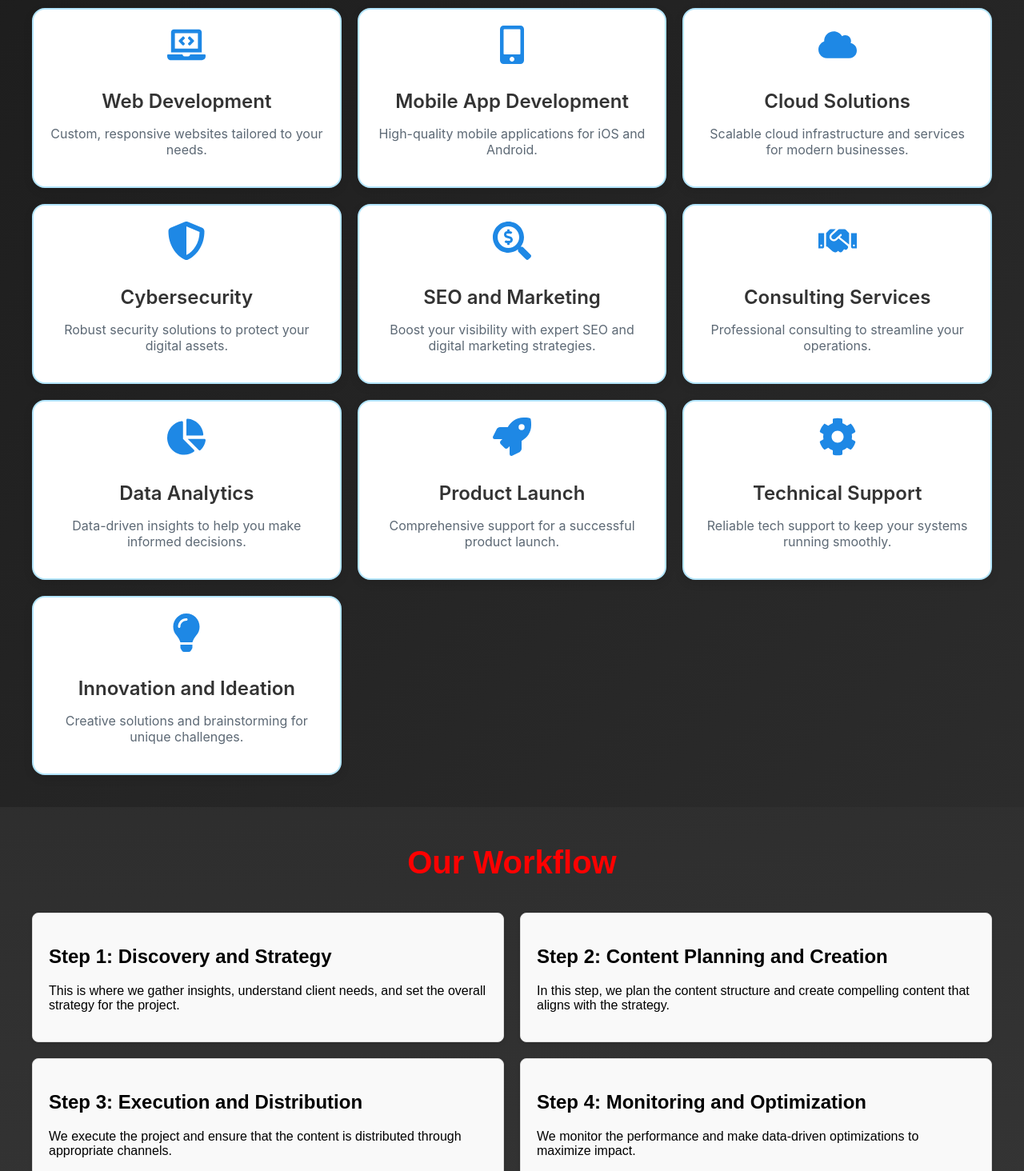
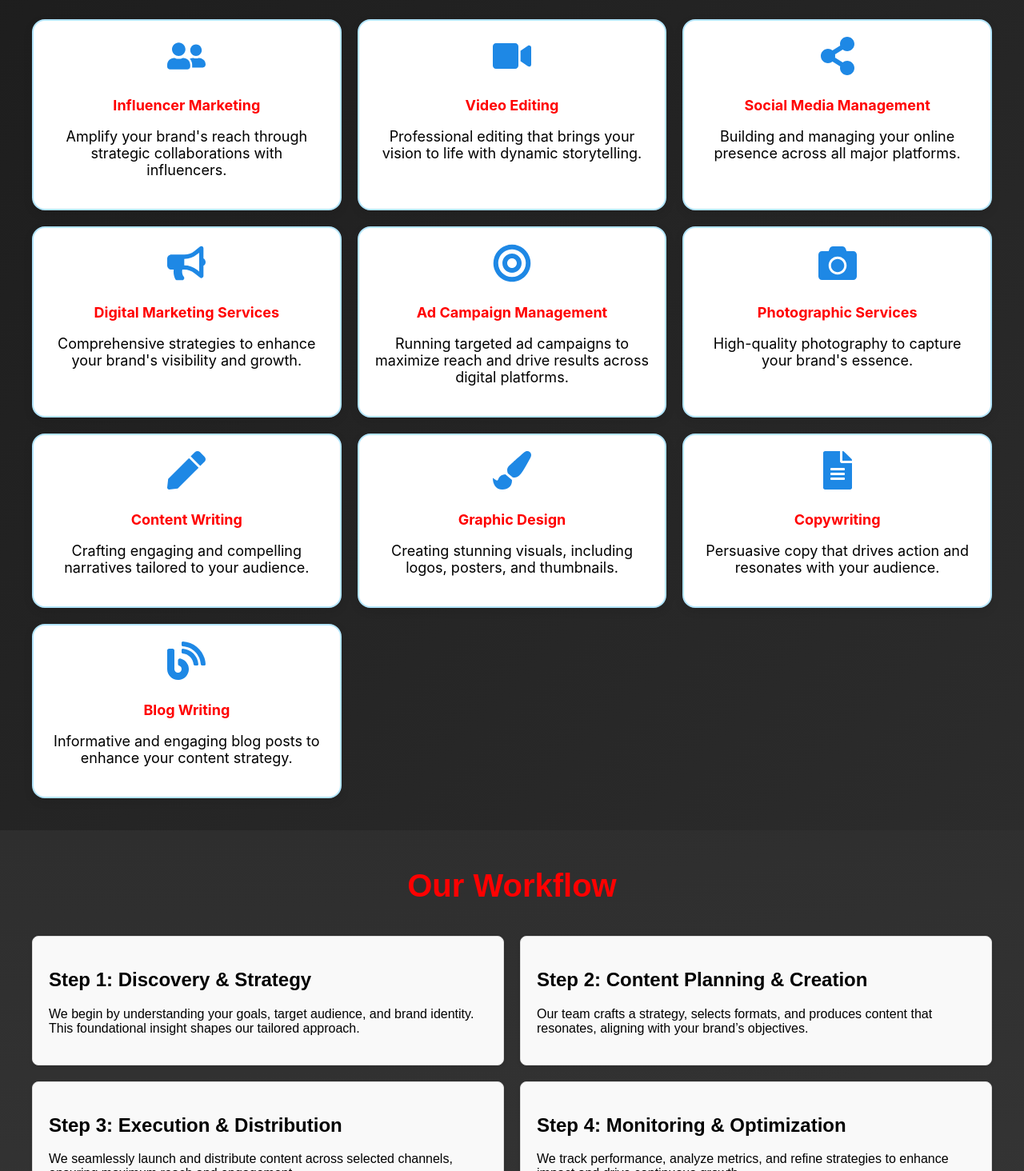
Before and after one commit to PiyushGogo/just-do-it, a React (Create React App) app in the folder just-do-it/: page / in a window 1280 px wide. Shown: the part 5266-6730 px from the top of the page at 80% size. Built offline with nearby package versions, Linux system fonts and the light colour scheme.

Commit message:
workflow page

```diff
--- a/just-do-it/src/pages/HighlightsSection/HighlightsSection.jsx
+++ b/just-do-it/src/pages/HighlightsSection/HighlightsSection.jsx
@@ -53,7 +53,7 @@ const HighlightsSection = () => {
               ></video>
             </div>
             <div className="card-content">
-              <h3 className="highlight-title">{item.title}</h3>
+              <h3 className="card_heading">{item.title}</h3>
               <p className="highlight-description">{item.description}</p>
             </div>
           </div>
--- a/just-do-it/src/pages/Serivces/Services.jsx
+++ b/just-do-it/src/pages/Serivces/Services.jsx
@@ -1,70 +1,77 @@
 import React from "react";
 import "./Services.css"; // Import a CSS file for styling
 import {
-  FaLaptopCode,
-  FaMobileAlt,
-  FaCloud,
-  FaShieldAlt,
-  FaSearchDollar,
-  FaHandshake,
-  FaChartPie,
-  FaRocket,
-  FaCog,
-  FaLightbulb,
+  FaUserFriends,
+  FaVideo,
+  FaShareAlt,
+  FaBullhorn,
+  FaBullseye,
+  FaCamera,
+  FaPen,
+  FaPaintBrush,
+  FaFileAlt,
+  FaBlog,
 } from "react-icons/fa";
 
 const services = [
   {
-    title: "Web Development",
-    icon: <FaLaptopCode />,
-    description: "Custom, responsive websites tailored to your needs.",
+    title: "Influencer Marketing",
+    icon: <FaUserFriends />,
+    description:
+      "Amplify your brand's reach through strategic collaborations with influencers.",
   },
   {
-    title: "Mobile App Development",
-    icon: <FaMobileAlt />,
-    description: "High-quality mobile applications for iOS and Android.",
+    title: "Video Editing",
+    icon: <FaVideo />,
+    description:
+      "Professional editing that brings your vision to life with dynamic storytelling.",
   },
   {
-    title: "Cloud Solutions",
-    icon: <FaCloud />,
+    title: "Social Media Management",
+    icon: <FaShareAlt />,
     description:
-      "Scalable cloud infrastructure and services for modern businesses.",
+      "Building and managing your online presence across all major platforms.",
   },
   {
-    title: "Cybersecurity",
-    icon: <FaShieldAlt />,
-    description: "Robust security solutions to protect your digital assets.",
+    title: "Digital Marketing Services",
+    icon: <FaBullhorn />,
+    description:
+      "Comprehensive strategies to enhance your brand's visibility and growth.",
   },
   {
-    title: "SEO and Marketing",
-    icon: <FaSearchDollar />,
+    title: "Ad Campaign Management",
+    icon: <FaBullseye />,
     description:
-      "Boost your visibility with expert SEO and digital marketing strategies.",
+      "Running targeted ad campaigns to maximize reach and drive results across digital platforms.",
   },
   {
-    title: "Consulting Services",
-    icon: <FaHandshake />,
-    description: "Professional consulting to streamline your operations.",
+    title: "Photographic Services",
+    icon: <FaCamera />,
+    description: "High-quality photography to capture your brand's essence.",
   },
   {
-    title: "Data Analytics",
-    icon: <FaChartPie />,
-    description: "Data-driven insights to help you make informed decisions.",
+    title: "Content Writing",
+    icon: <FaPen />,
+    description:
+      "Crafting engaging and compelling narratives tailored to your audience.",
   },
   {
-    title: "Product Launch",
-    icon: <FaRocket />,
-    description: "Comprehensive support for a successful product launch.",
+    title: "Graphic Design",
+    icon: <FaPaintBrush />,
+    description:
+      "Creating stunning visuals, including logos, posters, and thumbnails.",
   },
   {
-    title: "Technical Support",
-    icon: <FaCog />,
-    description: "Reliable tech support to keep your systems running smoothly.",
+    title: "Copywriting",
+    icon: <FaFileAlt />,
+    description:
+      "Persuasive copy that drives action and resonates with your audience.",
   },
   {
-    title: "Innovation and Ideation",
-    icon: <FaLightbulb />,
-    description: "Creative solutions and brainstorming for unique challenges.",
+    title: "Blog Writing",
+    icon: <FaBlog />,
+    description:
+      "Informative and engaging blog posts to enhance your content strategy.",
   },
 ];
 
@@ -78,8 +85,8 @@ const Services = () => {
         {services.map((service, index) => (
           <div key={index} className="service-card">
             <div className="icon-container">{service.icon}</div>
-            <h2 className="service-title">{service.title}</h2>
-            <p className="service-description">{service.description}</p>
+            <h2 className="card_heading">{service.title}</h2>
+            <p className="card_desc">{service.description}</p>
           </div>
         ))}
       </div>
--- a/just-do-it/src/pages/WorkFlowPage/WorkFlowPage.jsx
+++ b/just-do-it/src/pages/WorkFlowPage/WorkFlowPage.jsx
@@ -1,38 +1,46 @@
 import React from "react";
 import "./WorkFlowPage.css";
+import {
+  FaLightbulb,
+  FaPenFancy,
+  FaRocket,
+  FaChartLine,
+  FaComments,
+} from "react-icons/fa";
 
 const workflowSteps = [
   {
     stepNumber: 1,
-    title: "Discovery and Strategy",
+    title: "Discovery & Strategy",
     description:
-      "This is where we gather insights, understand client needs, and set the overall strategy for the project.",
+      "We begin by understanding your goals, target audience, and brand identity. This foundational insight shapes our tailored approach.",
   },
   {
     stepNumber: 2,
-    title: "Content Planning and Creation",
+    title: "Content Planning & Creation",
     description:
-      "In this step, we plan the content structure and create compelling content that aligns with the strategy.",
+      "Our team crafts a strategy, selects formats, and produces content that resonates, aligning with your brand’s objectives.",
   },
   {
     stepNumber: 3,
-    title: "Execution and Distribution",
+    title: "Execution & Distribution",
     description:
-      "We execute the project and ensure that the content is distributed through appropriate channels.",
+      "We seamlessly launch and distribute content across selected channels, ensuring maximum reach and engagement.",
   },
   {
     stepNumber: 4,
-    title: "Monitoring and Optimization",
+    title: "Monitoring & Optimization",
     description:
-      "We monitor the performance and make data-driven optimizations to maximize impact.",
+      "We track performance, analyze metrics, and refine strategies to enhance impact and drive continuous growth.",
   },
   {
     stepNumber: 5,
-    title: "Reporting and Feedback",
+    title: "Reporting & Feedback",
     description:
-      "We provide detailed reports and collect feedback to continuously improve our workflow.",
+      "Regular updates and transparent communication keep you informed, helping us align further with your evolving needs.",
   },
 ];
+
 const WorkFlowPage = () => {
   return (
     <div className="workflow-page">
```
